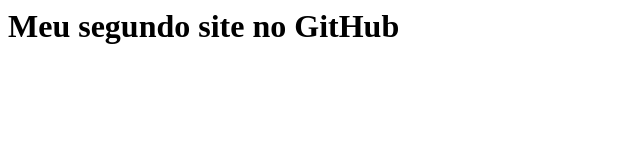
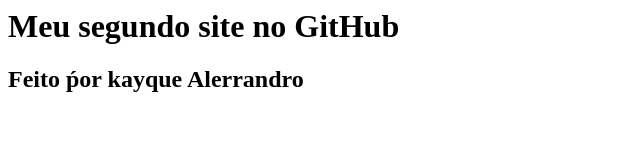
Before and after one commit to kayquelopes/mysecondpage, a plain HTML site: page index.html in a window 1280 px wide. Shown: the whole page, without its empty margins (0-640 px from the left). Drawn offline with Linux system fonts and the light colour scheme.

Commit message:
modificação do arquivo index.html

```diff
--- a/index.html
+++ b/index.html
@@ -4,5 +4,6 @@
   </head>
   <body>
     <h1>Meu segundo site no GitHub</h1>
+    <h2>Feito ṕor kayque Alerrandro</h2>
   </body>
 </html>
```
